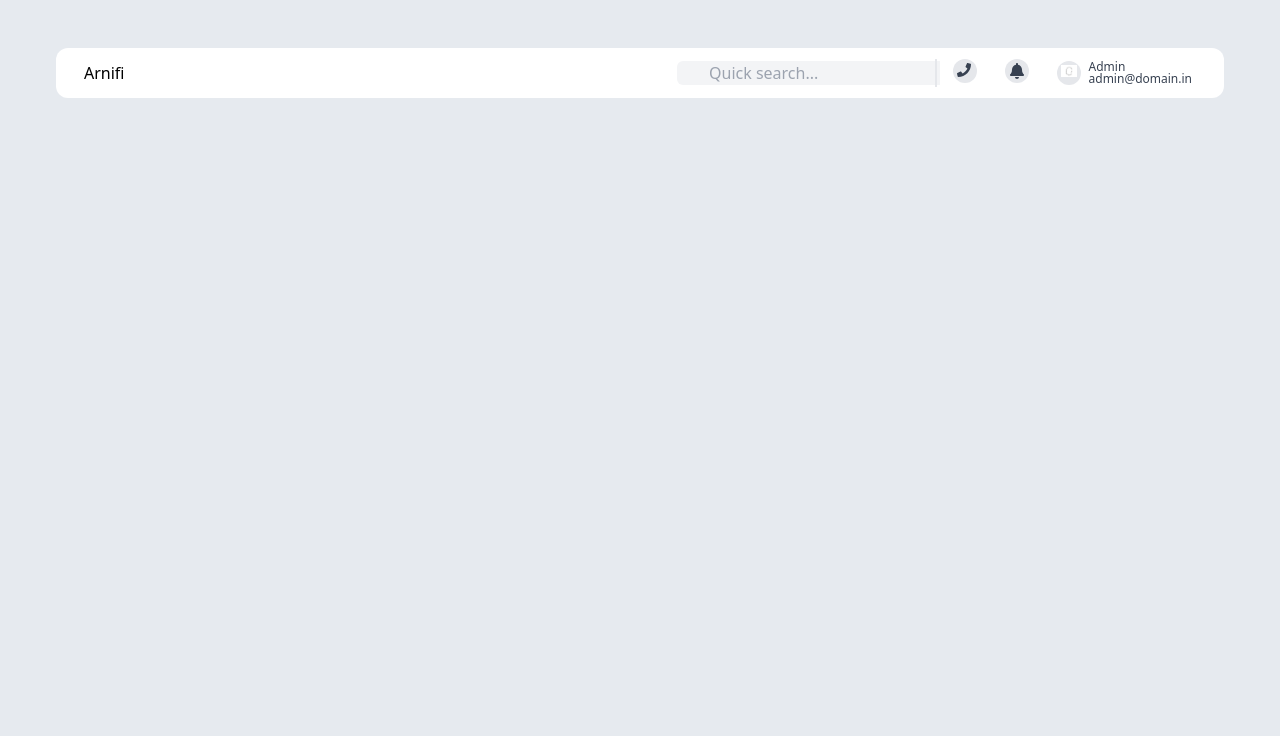
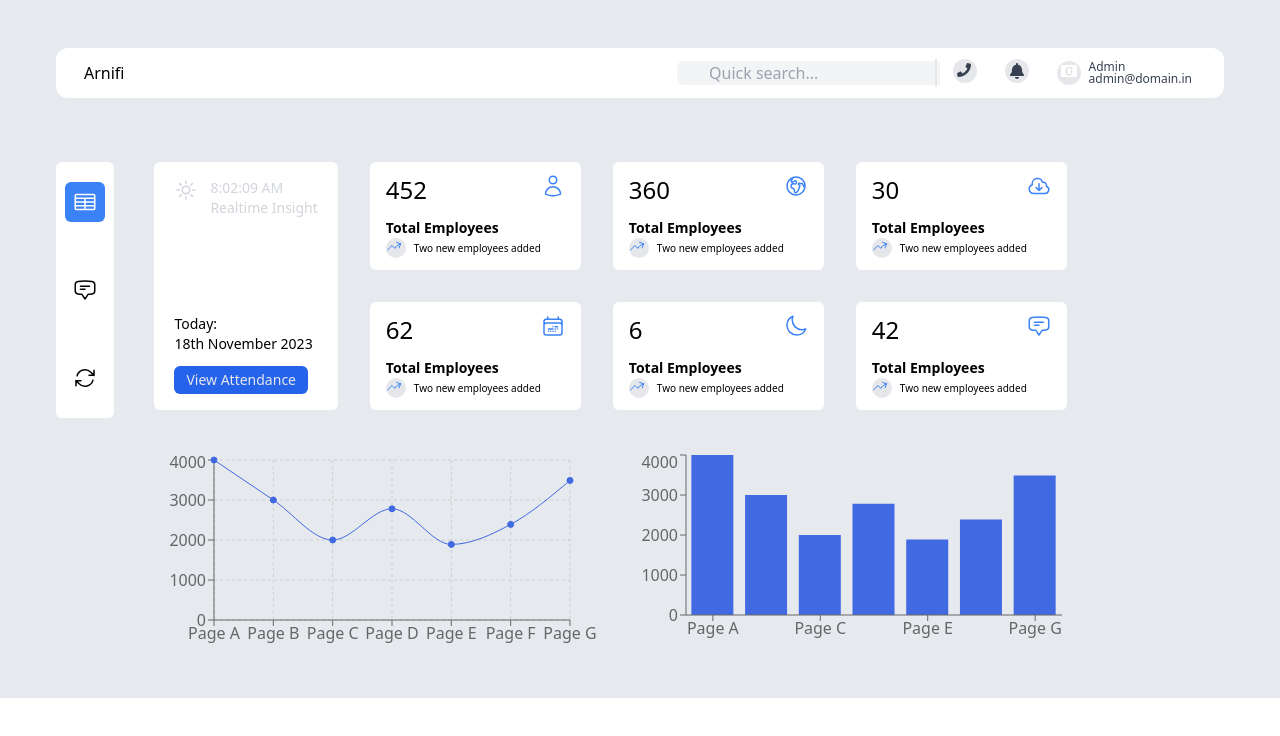
Before and after one commit to GraceJoseph-hub/ams-cortex, a React (Vite) app: page /attendance in a window 1280 px wide. Shown: the top 736 px of the page. Built offline with nearby package versions, Linux system fonts and the light colour scheme.

Commit message:
Rounding off with the ams dashboard

```diff
--- a/package.json
+++ b/package.json
@@ -13,7 +13,8 @@
     "react": "^18.3.1",
     "react-dom": "^18.3.1",
     "react-icons": "^5.2.1",
-    "react-router-dom": "^6.25.1"
+    "react-router-dom": "^6.25.1",
+    "recharts": "^2.12.7"
   },
   "devDependencies": {
     "@types/react": "^18.3.3",
--- a/src/App.jsx
+++ b/src/App.jsx
@@ -1,18 +1,18 @@
-import { BrowserRouter as Router, Routes, Route } from "react-router-dom";
+import "./App.css";
 import Nav from "./components/Navbar/Nav";
-import Home from "./components/home/Home";
-import "./App.css";
+import Sidebar from "./components/sidebar/Sidebar"
+import Dashboard from "./components/dashboard/Dashboard";
 
 function App() {
   return (
-    <div className="h-screen py-12 px-14 bg-grey">
-      <Router>
-        <Nav />
-        <Routes>
-          <Route path="/" element={<Home />} />
-        </Routes>
-        {/* <Footer /> */}
-      </Router>
+    <div className=" py-12 px-14 bg-grey">
+      <Nav />
+      <div className="flex gap-10 mt-16">
+        <div className="w-[5%]">
+          <Sidebar />
+        </div>
+        <Dashboard />
+      </div>
     </div>
   );
 }
--- /dev/null
+++ b/src/components/charts/Boxchart.jsx
@@ -0,0 +1,68 @@
+import React from 'react'
+import {
+  XAxis,
+  YAxis,
+  Tooltip,
+  BarChart,
+    Bar,
+  ResponsiveContainer,
+} from "recharts";
+
+const Boxchart = () => {
+  const data = [
+    {
+      name: "Page A",
+      uv: 4000,
+      pv: 2400,
+      amt: 2400,
+    },
+    {
+      name: "Page B",
+      uv: 3000,
+      pv: 1398,
+      amt: 2210,
+    },
+    {
+      name: "Page C",
+      uv: 2000,
+      pv: 9800,
+      amt: 2290,
+    },
+    {
+      name: "Page D",
+      uv: 2780,
+      pv: 3908,
+      amt: 2000,
+    },
+    {
+      name: "Page E",
+      uv: 1890,
+      pv: 4800,
+      amt: 2181,
+    },
+    {
+      name: "Page F",
+      uv: 2390,
+      pv: 3800,
+      amt: 2500,
+    },
+    {
+      name: "Page G",
+      uv: 3490,
+      pv: 4300,
+      amt: 2100,
+    },
+  ];
+  return (
+    <ResponsiveContainer height={200}>
+      <BarChart  height={40} data={data}>
+        <Bar dataKey="uv" fill="#4169E1" />
+        <XAxis dataKey="name" />
+        <YAxis />
+        <Tooltip />
+      </BarChart>
+    </ResponsiveContainer>
+  );
+}
+
+export default Boxchart
--- /dev/null
+++ b/src/components/charts/Strokechart.jsx
@@ -0,0 +1,88 @@
+import React from "react";
+import {
+  LineChart,
+  Line,
+  XAxis,
+  YAxis,
+  CartesianGrid,
+  Tooltip,
+  ResponsiveContainer,
+} from "recharts";
+import Boxchart from "./Boxchart";
+
+const Strokechart = () => {
+  const data = [
+    {
+      name: "Page A",
+      uv: 4000,
+      pv: 2400,
+      amt: 2400,
+    },
+    {
+      name: "Page B",
+      uv: 3000,
+      pv: 1398,
+      amt: 2210,
+    },
+    {
+      name: "Page C",
+      uv: 2000,
+      pv: 9800,
+      amt: 2290,
+    },
+    {
+      name: "Page D",
+      uv: 2780,
+      pv: 3908,
+      amt: 2000,
+    },
+    {
+      name: "Page E",
+      uv: 1890,
+      pv: 4800,
+      amt: 2181,
+    },
+    {
+      name: "Page F",
+      uv: 2390,
+      pv: 3800,
+      amt: 2500,
+    },
+    {
+      name: "Page G",
+      uv: 3490,
+      pv: 4300,
+      amt: 2100,
+    },
+  ];
+
+  return (
+    <div className="flex gap-5 mt-10">
+      <ResponsiveContainer height={200}>
+        <LineChart
+          width={500}
+          height={200}
+          data={data}
+          syncId="anyId"
+          margin={{
+            top: 10,
+            right: 30,
+            left: 0,
+            bottom: 0,
+          }}
+        >
+          <CartesianGrid strokeDasharray="3 3" />
+          <XAxis dataKey="name" />
+          <YAxis />
+          <Tooltip />
+          <Line type="monotone" dataKey="uv" stroke="#4169E1" fill="#4169E1" />
+        </LineChart>
+      </ResponsiveContainer>
+
+      {/* BAR CHART */}
+      <Boxchart />
+    </div>
+  );
+};
+
+export default Strokechart;
--- /dev/null
+++ b/src/components/dashboard/Dashboard.jsx
@@ -0,0 +1,88 @@
+import React from "react";
+import DateCard from "../dateCard/DateCard";
+import Smallcard from "../smallcard/Smallcard";
+import Cloud from "../icons/Cloud";
+import Current from "../icons/Current";
+import Mail from "../icons/Mail";
+import Moon from "../icons/Moon";
+import Ontime from "../icons/Ontime";
+import Timeoff from "../icons/Timeoff";
+import User from "../icons/User";
+import Strokechart from "../charts/Strokechart";
+
+
+const Dashboard = () => {
+  const data = [
+    {
+      num: "452",
+      icon: User,
+      title: "Total Employees",
+      subIcon: Current,
+      subText: "Two new employees added",
+      color: "blue",
+    },
+    {
+      num: "360",
+      icon: Ontime,
+      title: "Total Employees",
+      subIcon: Current,
+      subText: "Two new employees added",
+      color: "red",
+    },
+    {
+      num: "30",
+      icon: Cloud,
+      title: "Total Employees",
+      subIcon: Current,
+      subText: "Two new employees added",
+      color: "blue",
+    },
+    {
+      num: "62",
+      icon: Timeoff,
+      title: "Total Employees",
+      subIcon: Current,
+      subText: "Two new employees added",
+      color: "green",
+    },
+    {
+      num: "6",
+      icon: Moon,
+      title: "Total Employees",
+      subIcon: Current,
+      subText: "Two new employees added",
+      color: "red",
+    },
+    {
+      num: "42",
+      icon: Mail,
+      title: "Total Employees",
+      subIcon: Current,
+      subText: "Two new employees added",
+      color: "green",
+    },
+  ];
+  return (
+    <div>
+      <div className="flex gap-8">
+        <DateCard />
+        <div className="grid grid-cols-3 grid-rows-2 gap-8">
+          {data.map((item, index) => (
+            <div key={index}>
+              <Smallcard
+                num={item.num}
+                icon={<item.icon />}
+                title={item.title}
+                subicon={<item.subIcon className={`text-${item.color}-500`} />}
+                subtext={item.subText}
+              />
+            </div>
+          ))}
+        </div>
+      </div>
+      <Strokechart />
+    </div>
+  );
+};
+
+export default Dashboard;
--- a/src/components/dashboard/Dashbord.jsx
+++ /dev/null
@@ -1,87 +0,0 @@
-import React from 'react'
-import DateCard from '../dateCard/DateCard'
-import Smallcard from '../smallcard/Smallcard'
-import Cloud from '../icons/Cloud'
-import Current from "../icons/Current"
-import Grid from "../icons/Grid"
-import Mail from "../icons/Mail"
-import Moon from "../icons/Moon"
-import Ontime from "../icons/Ontime"
-import Sun from "../icons/Sun"
-import Timeoff from "../icons/Timeoff"
-import Timer from "../icons/Timer"
-import User from "../icons/User"
-
-
-const Dashbord = () => {
-  const data = [
-    {
-      num: '452',
-      icon: User,
-      title: "Total Employees",
-      subIcon: Current,
-      subText: "Two new employees added",
-      color: "blue"
-    },
-    {
-      num: '360',
-      icon: Ontime,
-      title: "Total Employees",
-      subIcon: Current,
-      subText: "Two new employees added",
-      color: "red"
-    },
-    {
-      num: '30',
-      icon: Cloud,
-      title: "Total Employees",
-      subIcon: Current,
-      subText: "Two new employees added",
-      color: "blue"
-    },
-    {
-      num: '62',
-      icon: Timeoff,
-      title: "Total Employees",
-      subIcon: Current,
-      subText: "Two new employees added",
-      color: "green"
-    },
-    {
-      num: '6',
-      icon: Moon,
-      title: "Total Employees",
-      subIcon: Current,
-      subText: "Two new employees added",
-      color: "red"
-    },
-    {
-      num: '42',
-      icon: Mail,
-      title: "Total Employees",
-      subIcon: Current,
-      subText: "Two new employees added",
-      color: "green"
-    },
-  ]
-  return (
-    <div className="flex gap-8">
-      <DateCard />
-      <div className="grid grid-cols-3 grid-rows-2 gap-8">
-        {data.map((item, index) => (
-          <div key={index}>
-            <Smallcard
-              num={item.num}
-              icon={<item.icon />}
-              title={item.title}
-              subicon={<item.subIcon className={`text-${item.color}-500`} />}
-              subtext={item.subText}
-            />
-          </div>
-        ))}
-      </div>
-    </div>
-  );
-}
-
-export default Dashbord
--- a/src/components/home/Home.jsx
+++ /dev/null
@@ -1,18 +0,0 @@
-import React from 'react'
-import Sidebar from '../sidebar/Sidebar'
-import Dashbord from '../dashboard/Dashbord';
-
-const Home = () => {
-  return (
-    <div className="flex gap-10 mt-16">
-      <div className='w-[5%]'>
-        <Sidebar />
-      </div>
-      <div className=''>
-        <Dashbord />
-      </div>
-    </div>
-  );
-}
-
-export default Home
--- a/src/components/sidebar/Sidebar.jsx
+++ b/src/components/sidebar/Sidebar.jsx
@@ -1,16 +1,45 @@
-import React from 'react'
-import Grid from '../icons/Grid'
-import Mail from '../icons/Mail'
-import Timer from '../icons/Timer'
+import React, { useState } from "react";
+import Grid from "../icons/Grid";
+import Mail from "../icons/Mail";
+import Timer from "../icons/Timer";
 
 const Sidebar = () => {
+  const [activeLink, setActiveLink] = useState("grid");
+
+  const handleLinkClick = (link) => {
+    setActiveLink(link);
+  };
+
   return (
-    <div className='flex flex-col justify-center items-center gap-12 py-5 rounded-md bg-white'>
-      <Grid />
-      <Mail />
-      <Timer />
+    <div className="flex flex-col justify-center items-center gap-12 py-5 rounded-md bg-white">
+      <div
+        onClick={() => handleLinkClick("grid")}
+        className={`cursor-pointer p-2 rounded-md ${
+          activeLink === "grid" ? "bg-blue-500 text-white" : "hover:bg-gray-200"
+        }`}
+      >
+        <Grid />
+      </div>
+      <div
+        onClick={() => handleLinkClick("mail")}
+        className={`cursor-pointer p-2 rounded-md ${
+          activeLink === "mail" ? "bg-blue-500 text-white" : "hover:bg-gray-200"
+        }`}
+      >
+        <Mail />
+      </div>
+      <div
+        onClick={() => handleLinkClick("timer")}
+        className={`cursor-pointer p-2 rounded-md ${
+          activeLink === "timer"
+            ? "bg-blue-500 text-white"
+            : "hover:bg-gray-200"
+        }`}
+      >
+        <Timer />
+      </div>
     </div>
-  )
-}
+  );
+};
 
-export default Sidebar
+export default Sidebar;
--- /dev/null
+++ b/src/pages/Attendance.jsx
@@ -0,0 +1,9 @@
+import React from 'react'
+
+const Attendance = () => {
+  return (
+    <div>Attendance</div>
+  )
+}
+
+export default Attendance
--- /dev/null
+++ b/src/pages/Home.jsx
@@ -0,0 +1,49 @@
+import React from 'react'
+import Dashboard from '../components/dashboard/Dashboard';
+// import Dashboard from './Dashboard';
+// import Sidebar from '../sidebar/Sidebar'
+// import Dashbord from '../pages/Dashbord';
+
+const Home = () => {
+  return (
+    <div>
+        {/* <Dashboard /> */}
+      </div>
+    // <div className="flex gap-10 mt-16">
+      // {/* <div className='w-[5%]'>
+      //   <Sidebar />
+      // </div> */}
+
+    // </div>
+  );
+}
+
+export default Home
+
+
+// import React from "react";
+// import { Route, Routes } from "react-router-dom";
+// import Sidebar from '../components/sidebar/Sidebar'
+// // import Sidebar from "../sidebar/Sidebar";
+// import Dashboard from "../pages/Dashboard";
+// import Messages from "../pages/Messages";
+// import Attendance from "../pages/Attendance";
+
+// const Home = () => {
+//   return (
+//     <div className="flex gap-10 mt-16">
+//       <div className="w-[5%]">
+//         <Sidebar />
+//       </div>
+//       <div className="flex-grow">
+//         <Routes>
+//           <Route path="/" element={Dashboard} />
+//           <Route path="/messages" element={Messages} />
+//           <Route path="/attendance" element={Attendance} />
+//         </Routes>
+//       </div>
+//     </div>
+//   );
+// };
+
+// export default Home;
--- /dev/null
+++ b/src/pages/Messages.jsx
@@ -0,0 +1,9 @@
+import React from 'react'
+
+const Messages = () => {
+  return (
+    <div>Messages</div>
+  )
+}
+
+export default Messages
```
Also changed, not shown: 1 other file (tests, documents, lock files or other folders).
